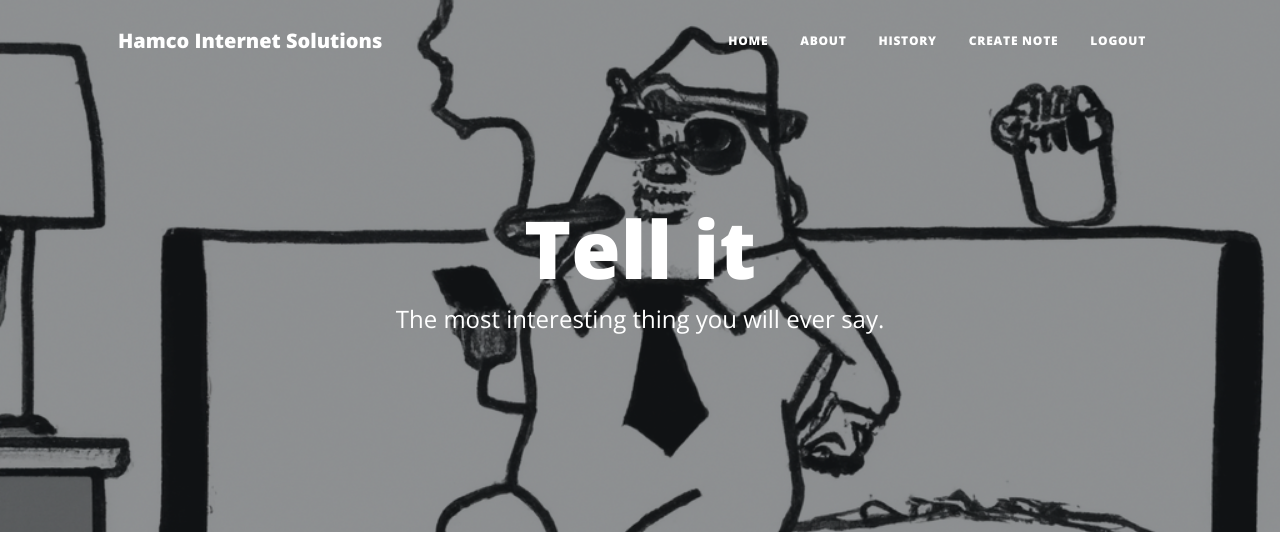
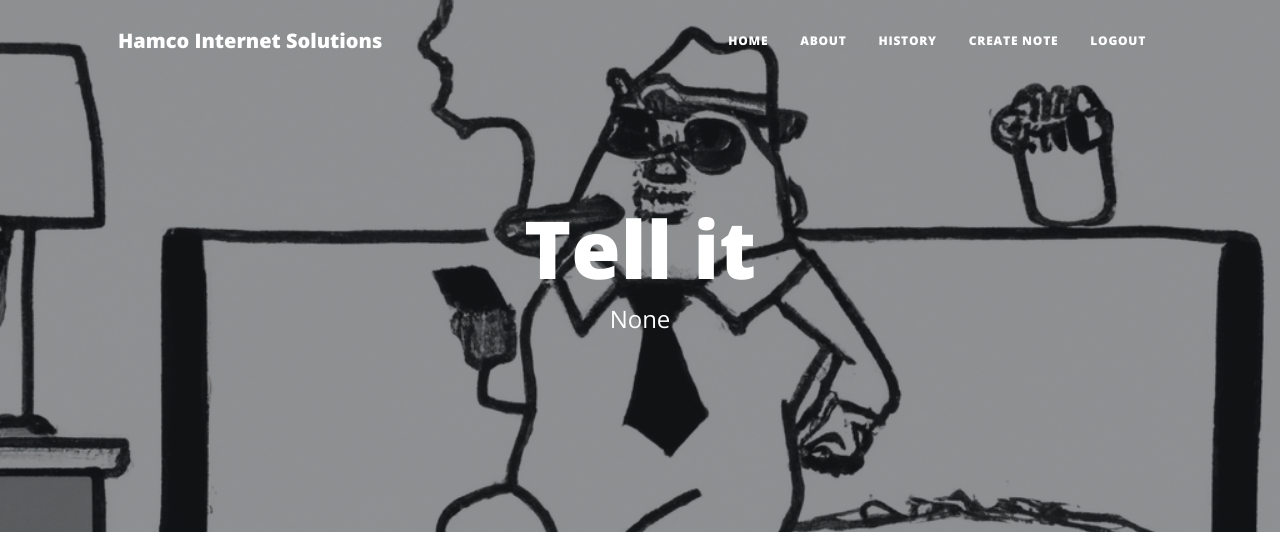
Before and after one commit to hail2skins/hamco-python, a Django app: page /notes/create in a window 1280 px wide. Shown: the top 536 px of the page. Run offline with Django 5.2, Linux system fonts and the light colour scheme; the visitor is signed in with stand-in values (Sample User, id 1); data that the repository does not hold is empty; some libraries are stand-ins or nearby versions.

Commit message:
[#187409808] Model method for slogran randomization applied site wide through context_processors.

```diff
--- a/hamco/hamco/settings.py
+++ b/hamco/hamco/settings.py
@@ -85,6 +85,8 @@
                 'django.contrib.messages.context_processors.messages',
                 # Add the context_processors file to the TEMPLATES setting
                 'website.context_processors.common_context',
+                # Add the random_slogan context processor to the TEMPLATES setting
+                'website.context_processors.random_slogan',
             ],
         },
     },
--- a/hamco/notes/views.py
+++ b/hamco/notes/views.py
@@ -50,7 +50,6 @@
     context = {
         'form': form,
         'heading': 'Tell it',
-        'subheading': 'The most interesting thing you will ever say.',
     }
 
     return render(request, 'notes/create.html', context)
@@ -69,7 +68,7 @@
     context = {
         'notes': notes,
         'heading': 'The Mother Load',
-        'subheading': 'All the stuff I have ever said.',
+
     }
 
     return render(request, 'notes/history.html', context)
@@ -92,7 +91,6 @@
     context = {
         'note': note,
         'heading': note.title,
-        'subheading': 'Dare to be this great.',
         'view': 'details',
     }
 
--- a/hamco/slogans/models.py
+++ b/hamco/slogans/models.py
@@ -1,4 +1,7 @@
 from django.db import models
+
+# import random module for slogan randomization
+import random
 
 # Import django user model
 from django.contrib.auth.models import User
@@ -16,3 +19,8 @@
 
     def __str__(self):
         return self.slogan
+
+    @classmethod
+    def get_random(cls):
+        slogans = cls.objects.all()
+        return random.choice(slogans) if slogans else None
--- a/hamco/website/context_processors.py
+++ b/hamco/website/context_processors.py
@@ -1,8 +1,18 @@
 # context_processors.py
 # This file will contain common context that I want to apply throughout the app.
 # I have to make a chance to settings to include this file in the TEMPLATES setting.
+
+# Import the Slogan model from the slogans app
+from slogans.models import Slogan
+
+# common_context provides title and company to all templates
 def common_context(request):
     return {
         'title': 'Hamco Internet Solutions',
         'company': 'Hamco Internet Solutions',
     }
+
+# random_slogan provides a random slogan to all templates
+#it uses the Slogan model class method get_random
+def random_slogan(request):
+    return {'random_slogan': Slogan.get_random()}
--- a/hamco/website/templates/website/base.html
+++ b/hamco/website/templates/website/base.html
@@ -56,7 +56,7 @@
                     <div class="col-md-10 col-lg-8 col-xl-7">
                         <div class="site-heading">
                             <h1>{{ heading }}</h1>
-                            <span class="subheading">{{ subheading }}</span>
+                            <span class="subheading">{{ random_slogan }}</span>
                             {% if view == 'details' %}
                                 <br><br>
                                 <span class="meta">
--- a/hamco/website/views.py
+++ b/hamco/website/views.py
@@ -3,7 +3,6 @@
 # Import the Note model to run queryset
 # Note models are in the notes app, not the website app
 from notes.models import Note
-
 
 # Create your views here.
 def home(request):
@@ -16,7 +15,6 @@
         'title': 'Hamco Internet Solutions',
         'company': 'Hamco Internet Solutions',
         'heading': 'Stuff I Talk About',
-        'subheading': 'That will not get me fired.',
         'latest_notes': latest_notes,
     }
 
```
